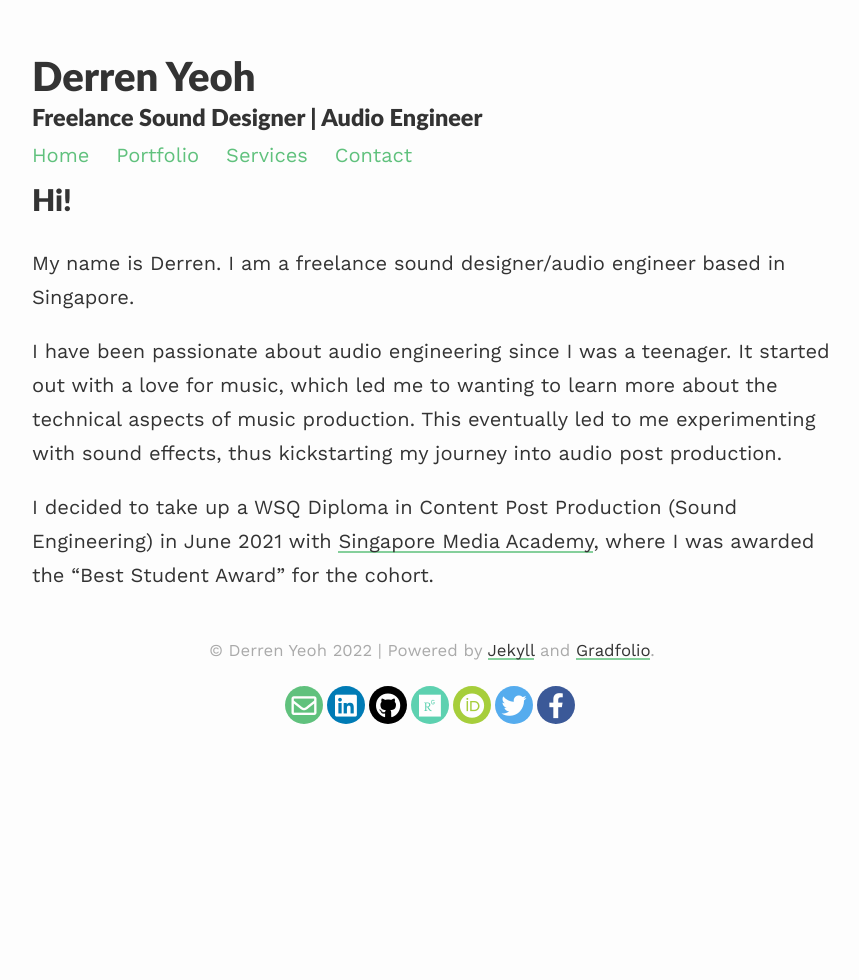
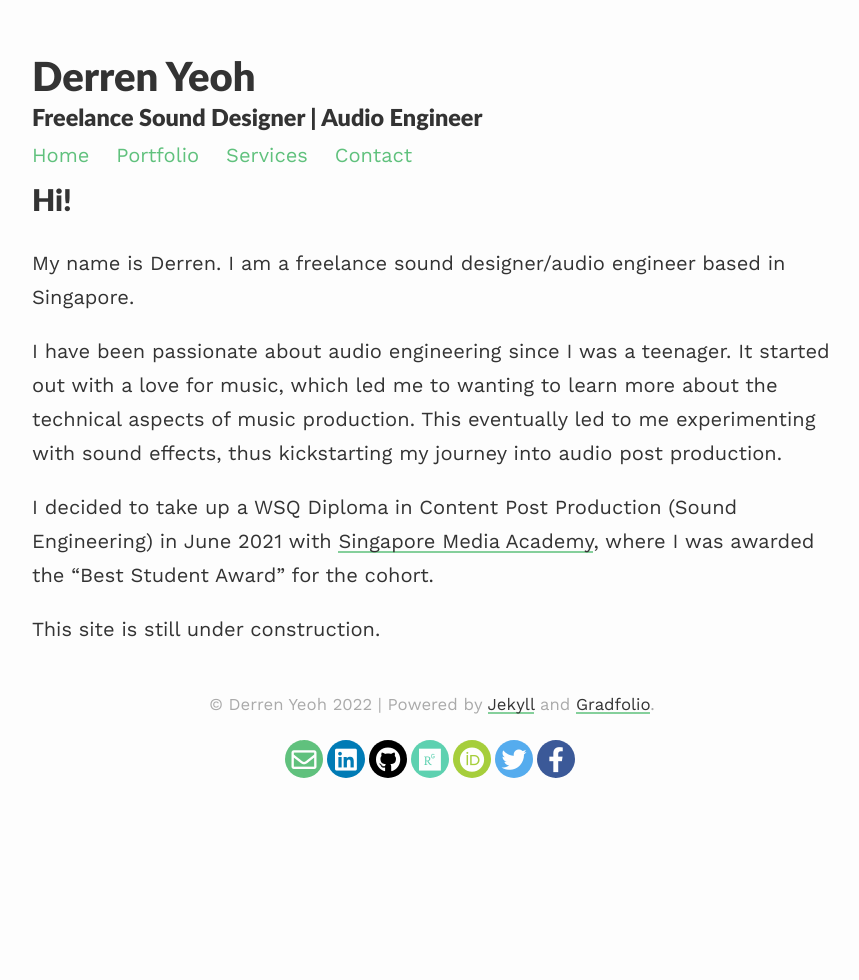
Before and after one commit to derren-yeohwj/site, a Jekyll site: the page built from index.md, in a window 1280 px wide. Shown: the whole page, without its empty margins (208-1067 px from the left). Built offline with Jekyll 4.4.1, drawn with Linux system fonts in a browser that asks for light colours; nearby versions of some CDN libraries.

Commit message:
update index.md

```diff
--- a/index.md
+++ b/index.md
@@ -14,3 +14,5 @@ My name is Derren. I am a freelance sound designer/audio engineer based in Singa
 I have been passionate about audio engineering since I was a teenager. It started out with a love for music, which led me to wanting to learn more about the technical aspects of music production. This eventually led to me experimenting with sound effects, thus kickstarting my journey into audio post production.
 
 I decided to take up a WSQ Diploma in Content Post Production (Sound Engineering) in June 2021 with [Singapore Media Academy](https://www.mediaacademy.sg/), where I was awarded the "Best Student Award" for the cohort.
+
+This site is still under construction.
```
